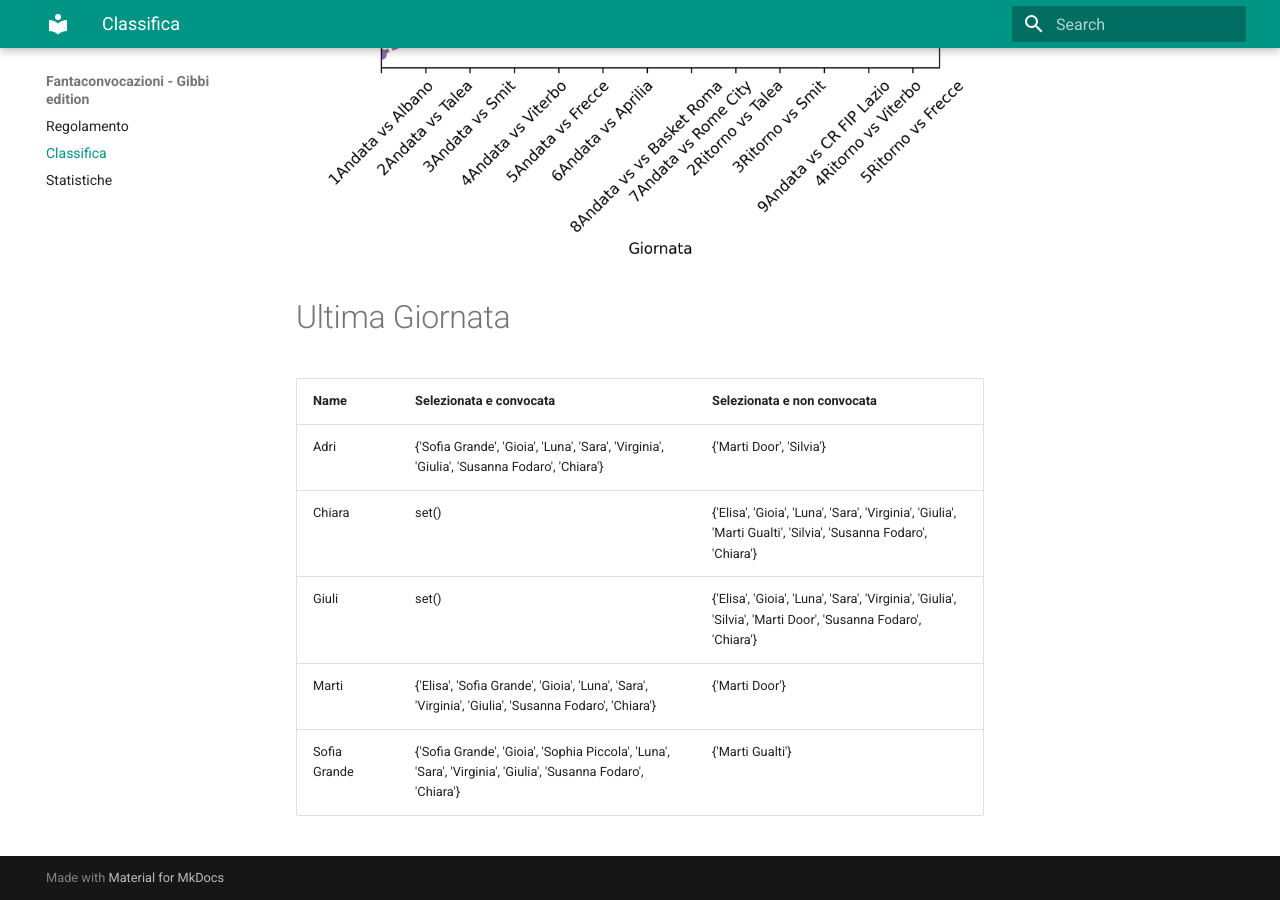
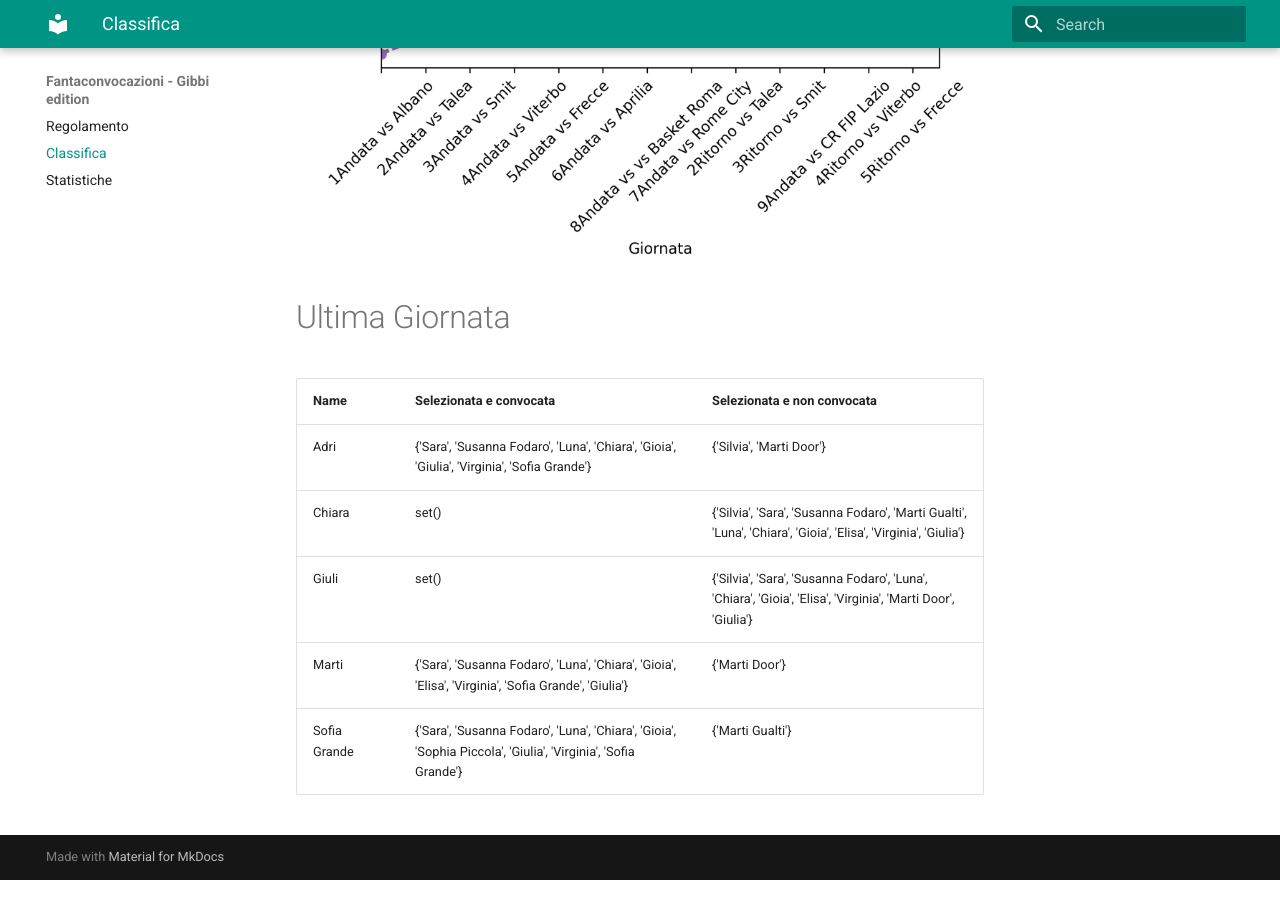
Before and after one commit to martinig94/fantagibbi, an MkDocs documentation site: the page built from docs/Classifica.md, in a window 1280 px wide and 900 px high, scrolled down 851 px. Built offline with MkDocs 1.6.1 and Material for MkDocs 9.7.7, drawn with Linux system fonts in a browser that asks for light colours.

Commit message:
Auto-update from main.py

```diff
--- a/docs/Classifica.md
+++ b/docs/Classifica.md
@@ -18,9 +18,9 @@
 <!-- START_TABLE CORRECT -->
 | Name         | Selezionata e convocata                                                                                       | Selezionata e non convocata                                                                                    |
 |:-------------|:--------------------------------------------------------------------------------------------------------------|:---------------------------------------------------------------------------------------------------------------|
-| Adri         | {'Sofia Grande', 'Gioia', 'Luna', 'Sara', 'Virginia', 'Giulia', 'Susanna Fodaro', 'Chiara'}                   | {'Marti Door', 'Silvia'}                                                                                       |
-| Chiara       | set()                                                                                                         | {'Elisa', 'Gioia', 'Luna', 'Sara', 'Virginia', 'Giulia', 'Marti Gualti', 'Silvia', 'Susanna Fodaro', 'Chiara'} |
-| Giuli        | set()                                                                                                         | {'Elisa', 'Gioia', 'Luna', 'Sara', 'Virginia', 'Giulia', 'Silvia', 'Marti Door', 'Susanna Fodaro', 'Chiara'}   |
-| Marti        | {'Elisa', 'Sofia Grande', 'Gioia', 'Luna', 'Sara', 'Virginia', 'Giulia', 'Susanna Fodaro', 'Chiara'}          | {'Marti Door'}                                                                                                 |
-| Sofia Grande | {'Sofia Grande', 'Gioia', 'Sophia Piccola', 'Luna', 'Sara', 'Virginia', 'Giulia', 'Susanna Fodaro', 'Chiara'} | {'Marti Gualti'}                                                                                               |
+| Adri         | {'Sara', 'Susanna Fodaro', 'Luna', 'Chiara', 'Gioia', 'Giulia', 'Virginia', 'Sofia Grande'}                   | {'Silvia', 'Marti Door'}                                                                                       |
+| Chiara       | set()                                                                                                         | {'Silvia', 'Sara', 'Susanna Fodaro', 'Marti Gualti', 'Luna', 'Chiara', 'Gioia', 'Elisa', 'Virginia', 'Giulia'} |
+| Giuli        | set()                                                                                                         | {'Silvia', 'Sara', 'Susanna Fodaro', 'Luna', 'Chiara', 'Gioia', 'Elisa', 'Virginia', 'Marti Door', 'Giulia'}   |
+| Marti        | {'Sara', 'Susanna Fodaro', 'Luna', 'Chiara', 'Gioia', 'Elisa', 'Virginia', 'Sofia Grande', 'Giulia'}          | {'Marti Door'}                                                                                                 |
+| Sofia Grande | {'Sara', 'Susanna Fodaro', 'Luna', 'Chiara', 'Gioia', 'Sophia Piccola', 'Giulia', 'Virginia', 'Sofia Grande'} | {'Marti Gualti'}                                                                                               |
 <!-- END_TABLE CORRECT -->
```
